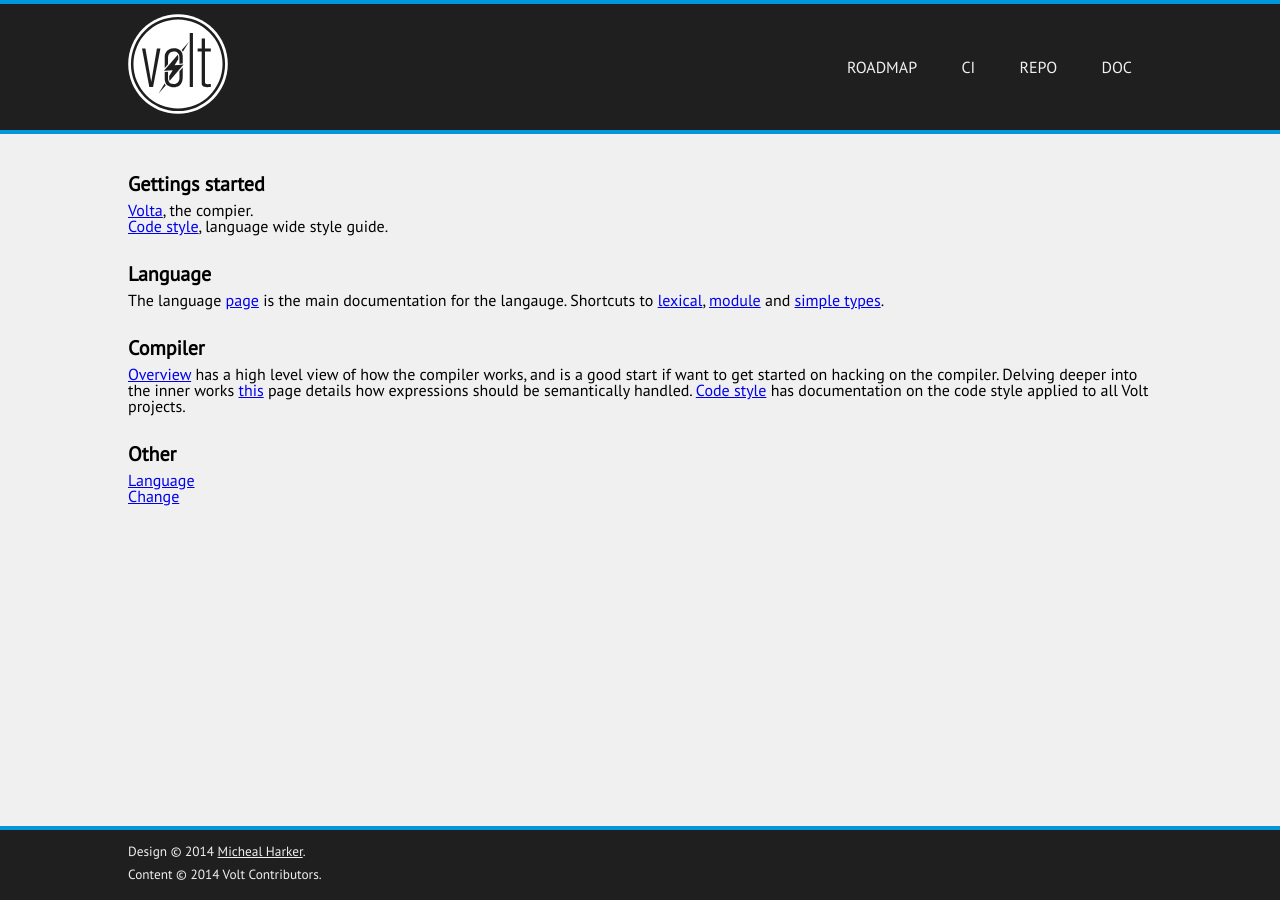
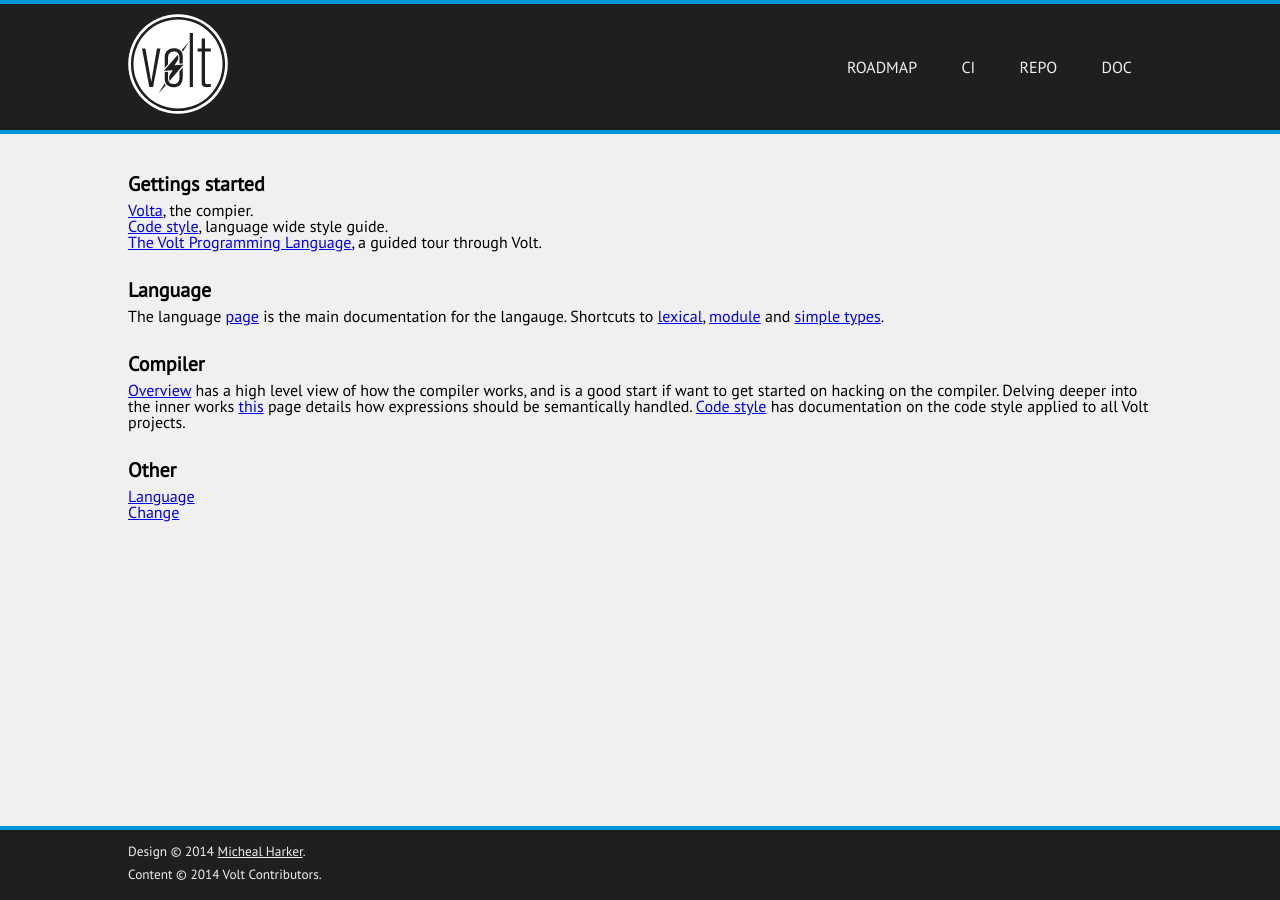
Before and after one commit to VoltLang/Website, a Jekyll site: the page built from doc/doc.md, in a window 1280 px wide. Built offline with Jekyll 4.4.1, drawn with Linux system fonts in a browser that asks for light colours.

Commit message:
doc: Add link to TVPL in doc.md.

```diff
--- a/doc/doc.md
+++ b/doc/doc.md
@@ -8,6 +8,7 @@ Gettings started
 ---
  * [Volta](setup/volta.html), the compier.
  * [Code style](code-style.html), language wide style guide.
+ * [The Volt Programming Language](tvpl/c1-intro.html), a guided tour through Volt.
 
 Language
 ---
```
